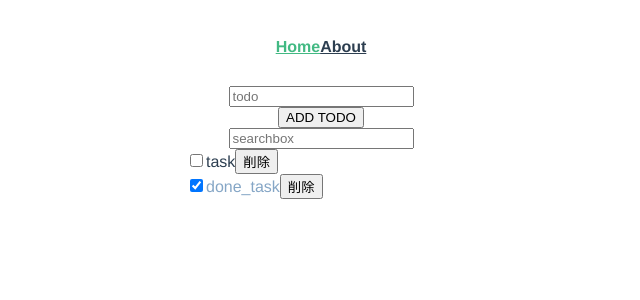
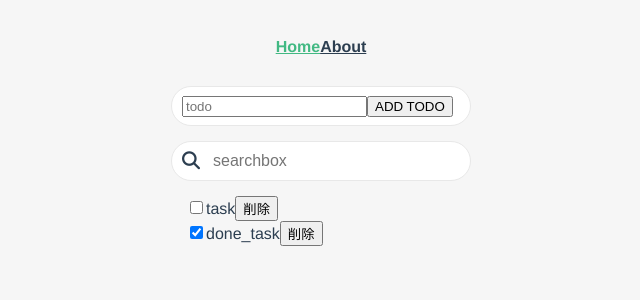
Before and after one commit to asayan0122/Vue-todo, a Vue app: page /#/ in a window 1280 px wide. Shown: the top 300 px of the page, without its empty margins (319-959 px from the left). Built offline with nearby package versions, Linux system fonts and the light colour scheme.

Commit message:
Home修正

```diff
--- a/package.json
+++ b/package.json
@@ -10,6 +10,9 @@
     "lint": "vue-cli-service lint"
   },
   "dependencies": {
+    "@fortawesome/fontawesome-svg-core": "^1.2.25",
+    "@fortawesome/free-solid-svg-icons": "^5.11.2",
+    "@fortawesome/vue-fontawesome": "^0.1.8",
     "core-js": "^3.3.2",
     "vue": "^2.6.10",
     "vue-router": "^3.1.3",
--- a/public/index.html
+++ b/public/index.html
@@ -1,16 +1,14 @@
 <!DOCTYPE html>
 <html lang="en">
   <head>
-    <meta charset="utf-8">
-    <meta http-equiv="X-UA-Compatible" content="IE=edge">
-    <meta name="viewport" content="width=device-width,initial-scale=1.0">
-    <link rel="icon" href="<%= BASE_URL %>favicon.ico">
+    <meta charset="utf-8" />
+    <meta http-equiv="X-UA-Compatible" content="IE=edge" />
+    <meta name="viewport" content="width=device-width,initial-scale=1.0" />
+    <link rel="icon" href="<%= BASE_URL %>favicon.ico" />
+    <script src="https://use.fontawesome.com/e3ae05b8e6.js"></script>
     <title>vue-todo-app</title>
   </head>
   <body>
-    <noscript>
-      <strong>We're sorry but vue-todo-app doesn't work properly without JavaScript enabled. Please enable it to continue.</strong>
-    </noscript>
     <div id="app"></div>
     <!-- built files will be auto injected -->
   </body>
--- a/src/App.vue
+++ b/src/App.vue
@@ -4,17 +4,21 @@
       <router-link to="/">Home</router-link>
       <router-link to="/about">About</router-link>
     </div>
-    <router-view/>
+    <router-view />
   </div>
 </template>
 
 <style lang="scss">
+body {
+  background: #f6f6f6;
+}
 #app {
-  font-family: 'Avenir', Helvetica, Arial, sans-serif;
+  font-family: "Avenir", Helvetica, Arial, sans-serif;
   -webkit-font-smoothing: antialiased;
   -moz-osx-font-smoothing: grayscale;
   text-align: center;
   color: #2c3e50;
+  margin: 0 300px;
 }
 
 #nav {
--- a/src/views/Home.vue
+++ b/src/views/Home.vue
@@ -1,14 +1,17 @@
 <template>
   <div>
-    <form>
-      <input type="text" v-model="newTodo" placeholder="todo" />
+    <div class="registerBox">
+      <input class="registerBox__input" type="text" v-model="newTodo" placeholder="todo" />
       <br />
-      <button @click="addTodo()">ADD TODO</button>
-    </form>
-    <input type="text" v-model="keyword" placeholder="searchbox" />
-    <div class="todos-container">
+      <button class="registerBox__btn" @click="addTodo()">ADD TODO</button>
+    </div>
+    <div class="searchBox">
+      <i class="fa fa-search searchBox__icon" aria-hidden="true"></i>
+      <input class="searchBox__input" type="text" v-model="keyword" placeholder="searchbox" />
+    </div>
+    <div class="todos-wrap">
       <label
-        class="todos-container__todo"
+        class="todos-wrap__todo"
         v-for="(todo) in searchTodos"
         :key="todo"
         v-bind:class="{ 'todos-container__todo--checked': todo.done }"
@@ -74,8 +77,21 @@ export default {
   display: -ms-flex;
   display: -o-flex;
 }
+.registerBox {
+  width: 300px;
+  height: 40px;
+  margin: 0 auto;
+  border: 1px solid #e8e8e8;
+  border-radius: 20px;
+  margin-bottom: 15px;
+  background: #fff;
+  display: flex;
+  align-items: center;
+  padding: 0 10px;
+  box-sizing: border-box;
+}
 
-.todos-container {
+.todos-wrap {
   @include flex-vender;
   flex-direction: column;
   align-items: center;
@@ -90,4 +106,33 @@ export default {
     }
   }
 }
+input[type="text"]:focus {
+  outline: 0;
+}
+.searchBox {
+  width: 300px;
+  height: 40px;
+  margin: 0 auto;
+  border: 1px solid #e8e8e8;
+  border-radius: 20px;
+  margin-bottom: 15px;
+  background: #fff;
+  display: flex;
+  align-items: center;
+  padding: 0 10px;
+  box-sizing: border-box;
+  &__icon {
+    width: 16px;
+    font-size: 18px;
+    margin-right: 5px;
+  }
+  &__input {
+    width: calc(100% - 30px);
+    height: 100%;
+    border: none;
+    box-sizing: border-box;
+    padding: 5px 10px;
+    font-size: 16px;
+  }
+}
 </style>
```
Also changed, not shown: 1 other file (tests, documents, lock files or other folders).
